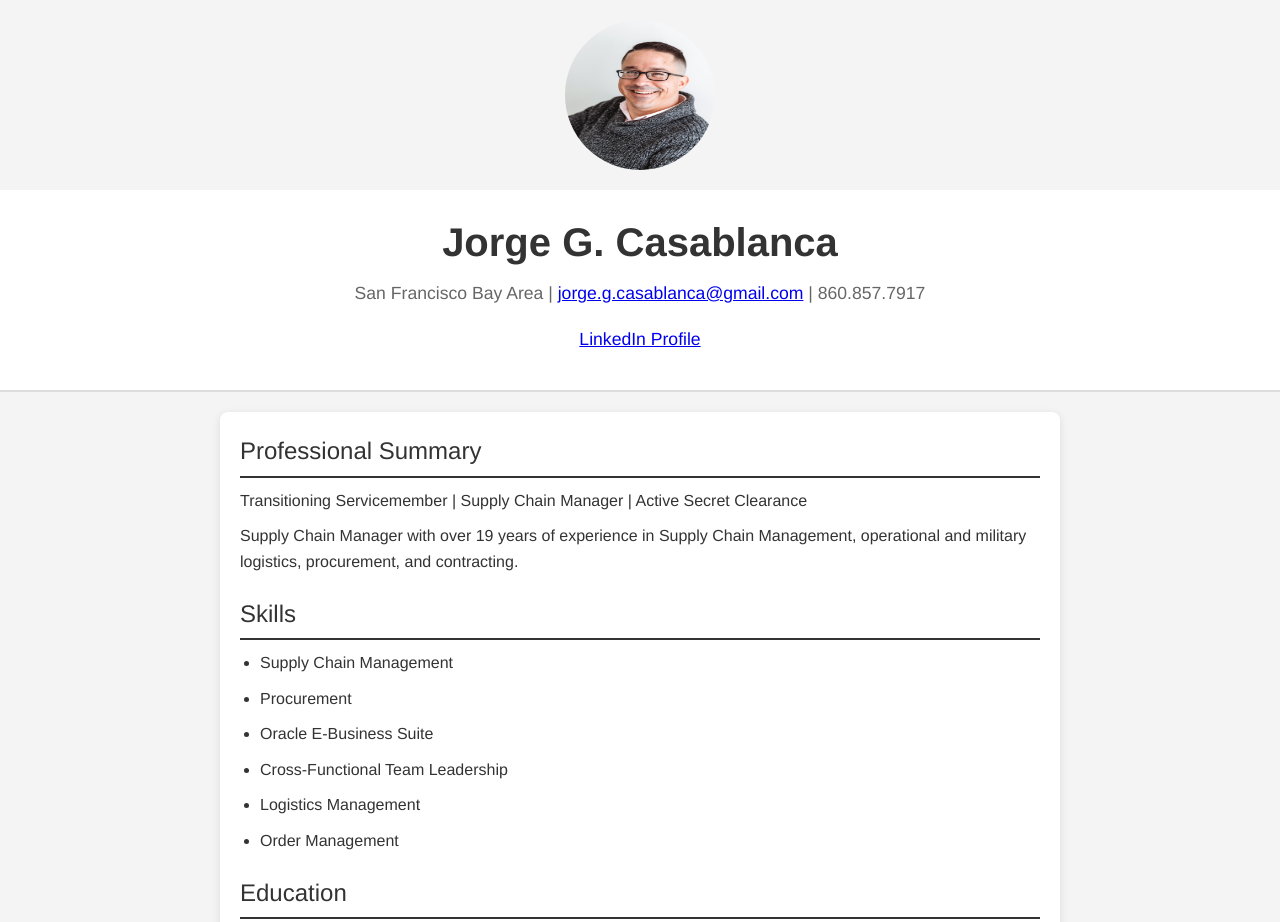
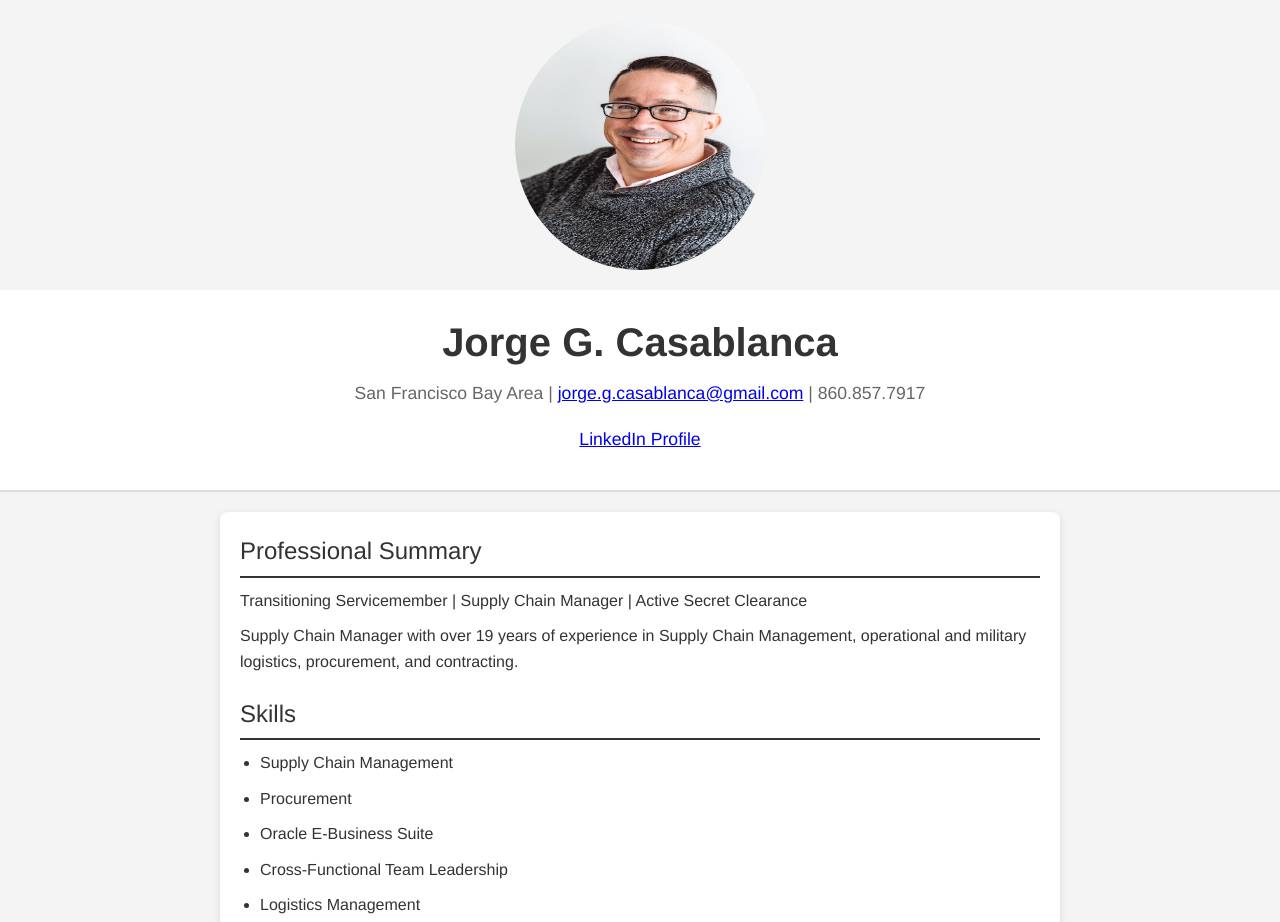
Before and after one commit to jgcasablanca/resume, a plain HTML site: page index.html in a window 1280 px wide. Shown: the top 922 px of the page. Drawn offline with Linux system fonts and the light colour scheme.

Commit message:
Update index.html

```diff
--- a/index.html
+++ b/index.html
@@ -1,5 +1,5 @@
 <!DOCTYPE html>
-<img src=https://raw.githubusercontent.com/jgcasablanca/resume/main/IMG_6828.jpeg alt="Description of Image" style="width:150px;height:150px;border-radius:50%;margin:20px auto;display:block;">
+<img src=https://raw.githubusercontent.com/jgcasablanca/resume/main/IMG_6828.jpeg alt="Description of Image" style="width:250px;height:250px;border-radius:50%;margin:20px auto;display:block;">
 <html lang="en">
 <head>
 <script async src="https://www.googletagmanager.com/gtag/js?id=G-GKXHZ1M4P4"></script>
```
